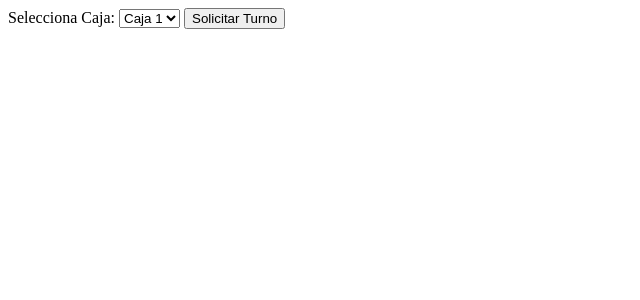
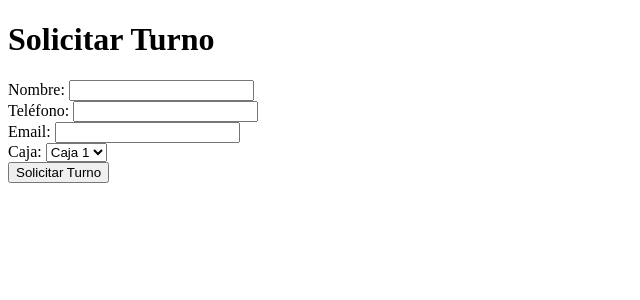
Before and after one commit to gabrieljimenezc01/turnos_app, a PHP site: page /solicitar_turno.php in a window 1280 px wide. Shown: the top 300 px of the page, without its empty margins (0-640 px from the left). Run offline with PHP 8.4, Linux system fonts and the light colour scheme; data comes from the database, SQL or seed files in the repository.

Commit message:
actualizacion solicitar turno con datos

```diff
--- a/web/solicitar_turno.php
+++ b/web/solicitar_turno.php
@@ -2,30 +2,63 @@
 require 'db.php';
 
 if ($_SERVER["REQUEST_METHOD"] == "POST") {
-  $caja_id = $_POST['caja_id'];
+    $nombre = $_POST['nombre'];
+    $telefono = $_POST['telefono'];
+    $email = $_POST['email'];
+    $caja_id = $_POST['caja_id'];
 
-  $stmt = $conn->prepare("SELECT MAX(numero) AS max_numero FROM turnos WHERE caja_id = ?");
-  $stmt->execute([$caja_id]);
-  $result = $stmt->fetch();
-  $nuevo_turno = $result['max_numero'] + 1;
+    try {
+        // Inicia una transacción
+        $conn->beginTransaction();
 
-  $stmt = $conn->prepare("INSERT INTO turnos (caja_id, numero) VALUES (?, ?)");
-  $stmt->execute([$caja_id, $nuevo_turno]);
+        // Inserta los datos del cliente
+        $stmt = $conn->prepare("INSERT INTO clientes (nombre, telefono, email) VALUES (?, ?, ?)");
+        $stmt->execute([$nombre, $telefono, $email]);
+        $cliente_id = $conn->lastInsertId();
 
-  echo "Tu turno es: " . $nuevo_turno;
-} else {
-  $stmt = $conn->query("SELECT * FROM cajas");
-  $cajas = $stmt->fetchAll();
-?>
-  <form method="post">
-    <label for="caja_id">Selecciona Caja:</label>
-    <select name="caja_id">
-      <?php foreach ($cajas as $caja): ?>
-        <option value="<?= $caja['id'] ?>"><?= $caja['nombre'] ?></option>
-      <?php endforeach; ?>
-    </select>
-    <button type="submit">Solicitar Turno</button>
-  </form>
-<?php
+        // Inserta el turno asociando al cliente
+        $stmt = $conn->prepare("INSERT INTO turnos (numero, caja_id, estado, cliente_id) VALUES ((SELECT IFNULL(MAX(numero), 0) + 1 FROM turnos WHERE caja_id = ?), ?, 'espera', ?)");
+        $stmt->execute([$caja_id, $caja_id, $cliente_id]);
+
+        // Confirma la transacción
+        $conn->commit();
+
+        echo "Turno solicitado correctamente. Su número de turno es " . $conn->lastInsertId();
+    } catch (PDOException $e) {
+        // Revierte la transacción en caso de error
+        $conn->rollBack();
+        echo "Error: " . $e->getMessage();
+    }
 }
 ?>
+
+<!DOCTYPE html>
+<html lang="es">
+<head>
+    <meta charset="UTF-8">
+    <title>Solicitar Turno</title>
+</head>
+<body>
+    <h1>Solicitar Turno</h1>
+    <form method="POST" action="solicitar_turno.php">
+        <label for="nombre">Nombre:</label>
+        <input type="text" id="nombre" name="nombre" required><br>
+
+        <label for="telefono">Teléfono:</label>
+        <input type="text" id="telefono" name="telefono" required><br>
+
+        <label for="email">Email:</label>
+        <input type="email" id="email" name="email" required><br>
+
+        <label for="caja_id">Caja:</label>
+        <select id="caja_id" name="caja_id" required>
+            <option value="1">Caja 1</option>
+            <option value="2">Caja 2</option>
+            <option value="3">Caja 3</option>
+            <!-- Añade más opciones según el número de cajas que tengas -->
+        </select><br>
+
+        <button type="submit">Solicitar Turno</button>
+    </form>
+</body>
+</html>
```
